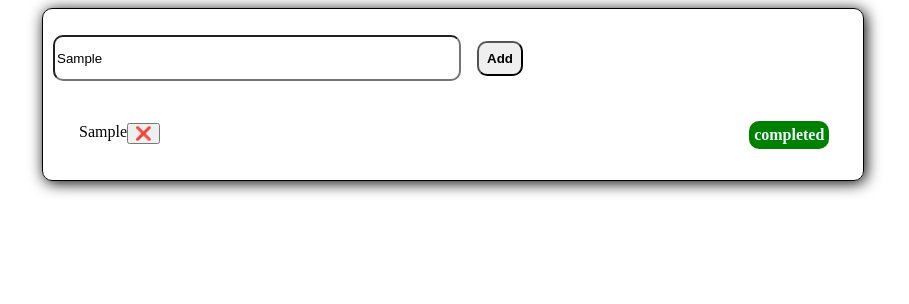
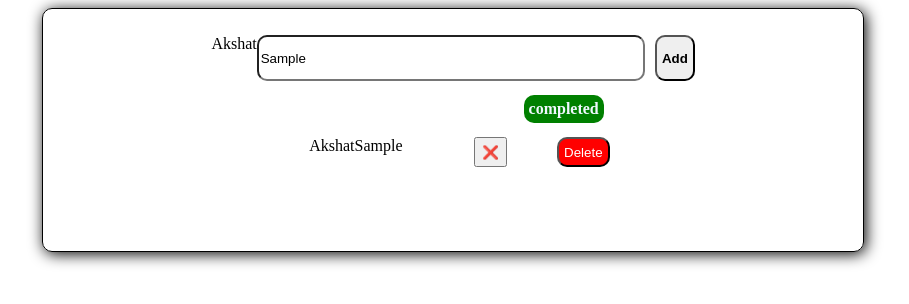
Before and after one commit to akshat497/todoreact, a React (Vite) app: page / in a window 1280 px wide. Both pictures are taken after typing "Sample" into the empty fields and a click on the button "Add". Shown: the top 304 px of the page, without its empty margins (187-1096 px from the left). Built offline with nearby package versions, Linux system fonts and the light colour scheme.

Commit message:
context global storage

```diff
--- a/src/App.jsx
+++ b/src/App.jsx
@@ -5,10 +5,13 @@ import Display from './Display'
 export default function App() {
   const [userInput, setUserInput] = useState("")
   const [tasks, settasks] = useState(JSON.parse(localStorage.getItem("tasks"))||[])
+
+
   return (
+
     <div className='wrapper'>
-      <InputDetails userInput={userInput} setUserInput={setUserInput} tasks={tasks} settasks={settasks}/>
-      <Display tasks={tasks}/>
+      <InputDetails userInput={userInput} setUserInput={setUserInput} tasks={tasks} settasks={settasks} />
+      <Display tasks={tasks} settasks={settasks}/>
     </div>
   )
 }
--- a/src/Display.jsx
+++ b/src/Display.jsx
@@ -1,25 +1,41 @@
-import React from 'react'
+import { useContext } from "react"
+import { createToDo } from "./context/ToDoContext"
 
-export default function Display({tasks}) {
+export default function Display({tasks,settasks}) {
+  const {first} = useContext(createToDo)
 
 
-    function completed(index){
+  function markCompleted(index){
 
-        let clickedTask=tasks.filter((value,filterIndex)=>index==filterIndex)
-        clickedTask.complete=!clickedTask.complete
-        console.log(clickedTask)
+    let updatedtask=tasks.map((value,mapIndex)=> index==mapIndex?{...value,complete:!value.complete}:value
+    )
+    settasks(updatedtask)
+    localStorage.setItem("tasks",JSON.stringify(updatedtask))
 
+
+  }
+
+    function Delete(index){
+       const updatedTasks= tasks.filter((value,i)=> i!=index)
+       settasks(updatedTasks)
+       localStorage.setItem("tasks",JSON.stringify(updatedTasks))
 
 
     }
+
   return (
     <><div className='taskswrapper'>
         {tasks.map((value,index)=>{
             return(
              <div className='taskWrapper'>
-                   <div className='badge' style={{backgroundColor:value.complete?"green":"grey"}}>{value.complete?"completed":"pending"}</div>
+             <div>{first}</div>
+                   <div style={{display:"flex",justifyContent:"space-between",gap:"50px"}}>
+                    <div className='badge' style={{backgroundColor:value.complete?"green":"grey"}}>{value.complete?"completed":"pending"}</div>
                    <div className='task'>{value.name}</div>
-                   <button onClick={()=>{completed(index)}}>{!value.complete?"✔️":"❌"}</button>
+                   <button onClick={()=>{markCompleted(index)}}>{!value.complete?"✔️":"❌"}</button>
+                   <button onClick={()=>{Delete(index)}} style={{background:"red",color:"white",padding:"2%",borderRadius:"10px"}}>Delete</button>
+                   </div>
+
              </div>
             )
         })}
--- a/src/InputDetails.jsx
+++ b/src/InputDetails.jsx
@@ -1,8 +1,10 @@
+import { useContext } from "react"
+import { createToDo } from "./context/ToDoContext"
 
 
 export default function InputDetails({userInput, setUserInput,tasks,settasks}) {
 
-
+    let {first}=useContext(createToDo)
     function save(){
         let obj={
             name:userInput,
@@ -17,7 +19,8 @@ export default function InputDetails({userInput, setUserInput,tasks,settasks}) {
 
   return (
     <>
-    <p>
+    <p style={{display:"flex",marginBottom:"5%"}}>
+    {first}
             <input className="userInput" type='text' name='inpurValue' value={userInput} onChange={(e)=>{setUserInput(e.target.value)}}/>
             <button className="addButton" onClick={save}>Add</button>
 
--- /dev/null
+++ b/src/context/ToDoContext.jsx
@@ -0,0 +1,12 @@
+import { createContext, useState } from "react";
+
+export const createToDo=createContext();
+
+export  function ToDoContext(props) {
+    const [first, setfirst] = useState("Akshat")
+  return (
+    <createToDo.Provider value={{first}}>
+      {props.children}
+    </createToDo.Provider>
+  )
+}
--- a/src/index.css
+++ b/src/index.css
@@ -14,6 +14,7 @@
   padding: 10px;
   display: flex;
   flex-direction: column;
+  align-items: center;
 
 }
 .main {
@@ -29,10 +30,12 @@
 }
 .taskWrapper{
   display: flex;
-
   position: relative;
   padding: 10px;
   margin: 2%;
+  margin-bottom: 20%;
+
+
 
 }
 .badge{
@@ -44,5 +47,8 @@
   padding: 5px;
   margin: 1%;
   right: 0;
-  top: 0;
+  top: -35px;
 }
+.task{
+  width: 80px;
+}
--- a/src/main.jsx
+++ b/src/main.jsx
@@ -2,11 +2,13 @@
 import { createRoot } from 'react-dom/client'
 import './index.css'
 import App from './App.jsx'
+import { ToDoContext } from './context/ToDoContext.jsx'
 
 createRoot(document.getElementById('root')).render(
-
+ <ToDoContext>
     <div className='main'>
       <App />
     </div>
+   </ToDoContext>
 
 )
```
